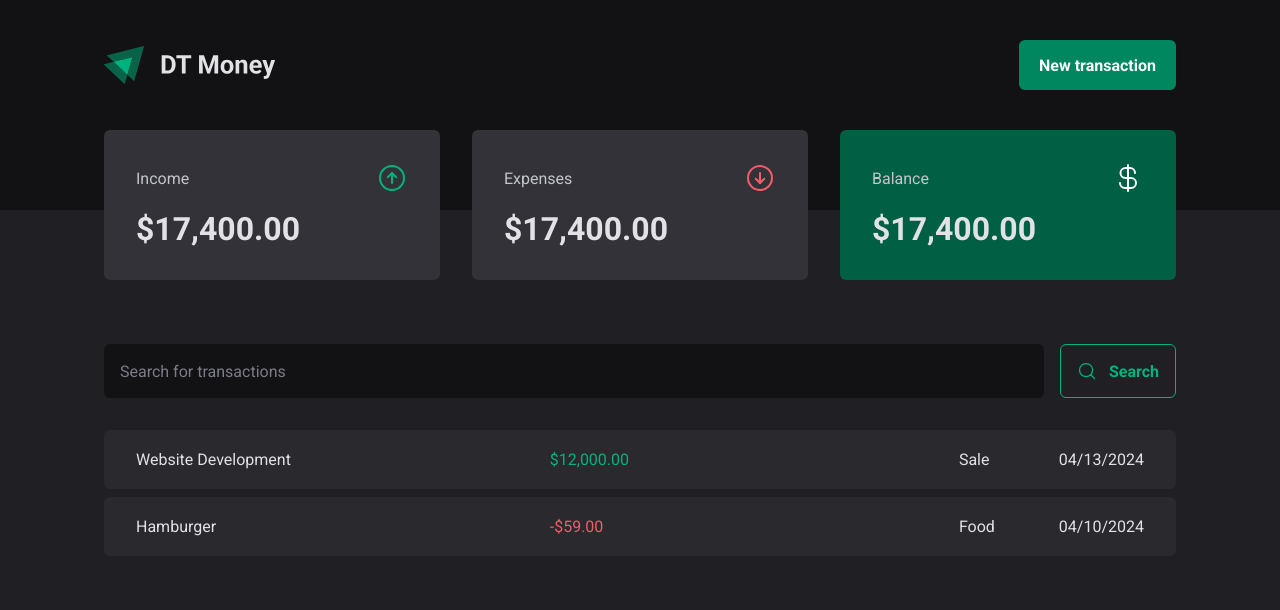
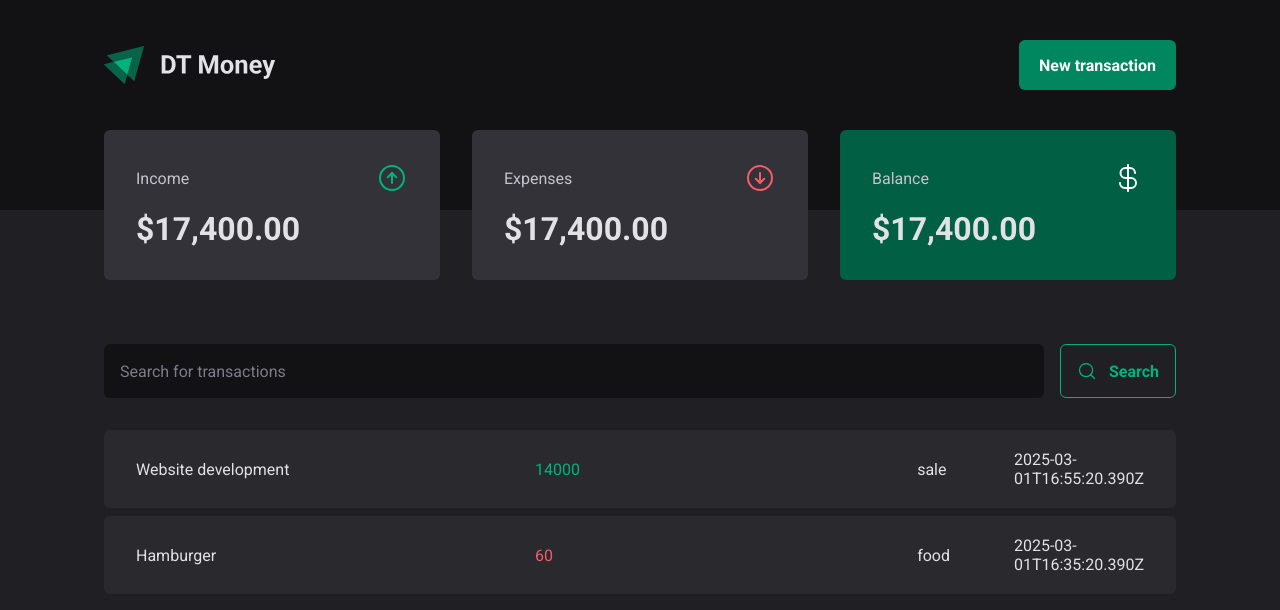
Before and after one commit to martahil/03-dt-money, a React (Vite) app: page / in a window 1280 px wide. Shown: the top 610 px of the page. Built offline with nearby package versions, Linux system fonts and the light colour scheme; data requests are answered from the project's data file.

Commit message:
Feat: fetch and display transactions from JSON server

```diff
--- a/server.json
+++ b/server.json
@@ -13,7 +13,7 @@
       "description": "Hamburger",
       "type": "outcome",
       "category": "food",
-      "price": 50,
+      "price": 60,
       "createdAt": "2025-03-01T16:35:20.390Z"
     }
   ]
--- a/src/pages/Transactions/index.tsx
+++ b/src/pages/Transactions/index.tsx
@@ -1,9 +1,32 @@
+import { useEffect, useState } from "react";
 import { Header } from "../../components/Header";
 import { Summary } from "../../components/Summary";
 import { SearchForm } from "./components/SearchForm";
 import {  PriceHighlight, TransactionsContainer, TransactionsTable } from "./styles";
 
+interface Transactions {
+  id: number;
+  description: string;
+  type: 'income' | 'outcome';
+  price: number;
+  category: string;
+  createdAt: string;
+}
+
 export function Transactions() {
+  const [transactions, setTransactions] = useState<Transactions[]>([])
+
+  async function loadTransactions() {
+    const response = await fetch('http://localhost:3000/transactions')
+    const data = await response.json()
+
+    setTransactions(data)
+  }
+
+  useEffect(() => {
+    loadTransactions()
+  }, [])
+
   return(
     <div>
       <Header />
@@ -14,26 +37,20 @@
 
         <TransactionsTable>
           <tbody>
-            <tr>
-              <td width="50%">Website Development</td>
-              <td width="50%">
-                <PriceHighlight variant="income">
-                  $12,000.00
-                </PriceHighlight>
-              </td>
-              <td width="50%">Sale</td>
-              <td width="50%">04/13/2024</td>
-            </tr>
-            <tr>
-              <td width="50%">Hamburger</td>
-              <td width="50%">
-                <PriceHighlight variant="outcome">
-                  -$59.00
-                </PriceHighlight>
-              </td>
-              <td width="50%">Food</td>
-              <td width="50%">04/10/2024</td>
-            </tr>
+            {transactions.map(transaction => {
+              return (
+                <tr key={transaction.id}>
+                  <td width="50%">{transaction.description}</td>
+                  <td width="50%">
+                    <PriceHighlight variant={transaction.type}>
+                      {transaction.price}
+                    </PriceHighlight>
+                  </td>
+                  <td width="50%">{transaction.category}</td>
+                  <td width="50%">{transaction.createdAt}</td>
+                </tr>
+              )
+            })}
           </tbody>
         </TransactionsTable>
       </TransactionsContainer>
```
